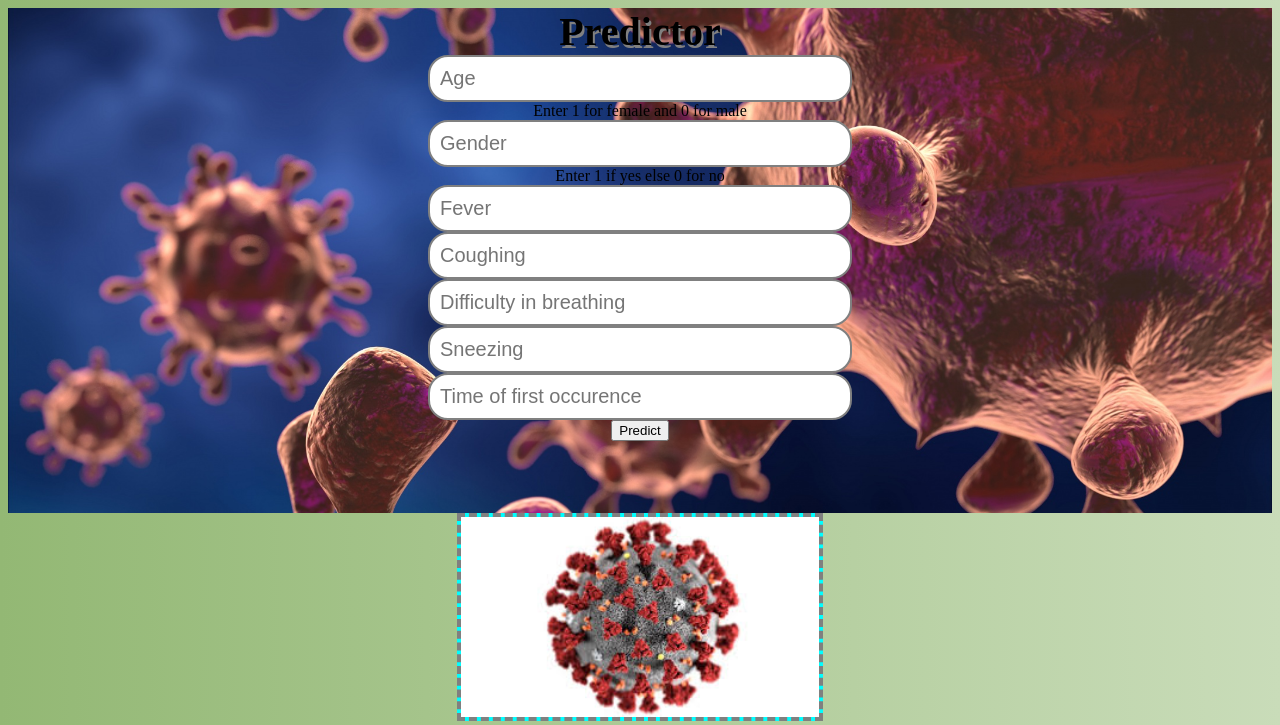
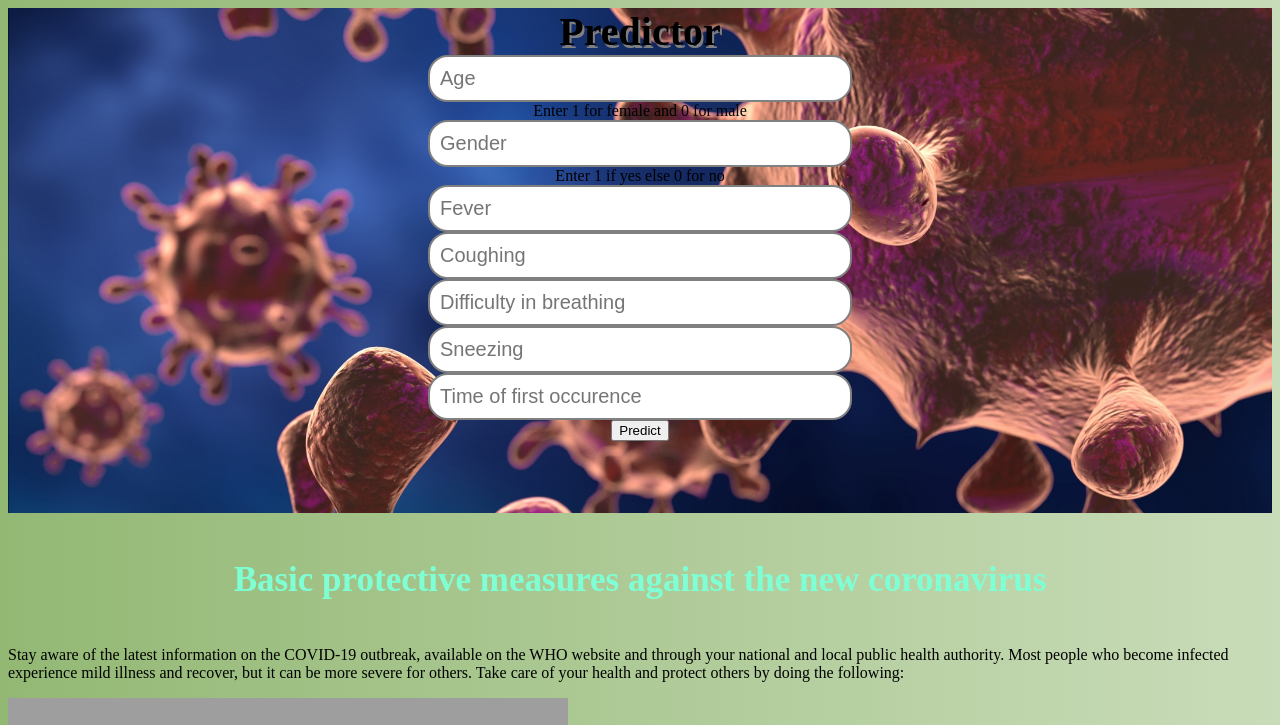
Before and after one commit to amitkmrydv/covid, a Flask app: page / in a window 1280 px wide. Shown: the top 725 px of the page. Run offline with Flask 2, Linux system fonts and the light colour scheme; parts of the project's set-up code (start-up, migrations or seed data) failed here and were passed over; grey boxes are pictures that could not be loaded.

Commit message:
Update index.html

```diff
--- a/templates/index.html
+++ b/templates/index.html
@@ -114,9 +114,7 @@ h4
 
  </div>
 </center>
- <div>
-    <img src="download1.jpeg"  width="500px" height="200px"class="image">
- </div>
+
 
 
  <h4><b>Basic protective measures against the new coronavirus</h3></b>
@@ -152,11 +150,7 @@ Why? National and local authorities will have the most up to date information on
         </li>
 
 
-        <a href="https://www.who.int/emergencies/diseases/novel-coronavirus-2019/advice-for-public"><h4>Check this link for More Information</h4></a>
-
-
-        <img src="download6.jpeg"  width="500px" height="200px"
-        class="image">
+        <a href="https://www.who.int/emergencies/diseases/novel-coronavirus-2019/advice-for-public"><h4>Check this link for More Information</h4></a
 
         <h4>
         Stay At Home!<br>
```
